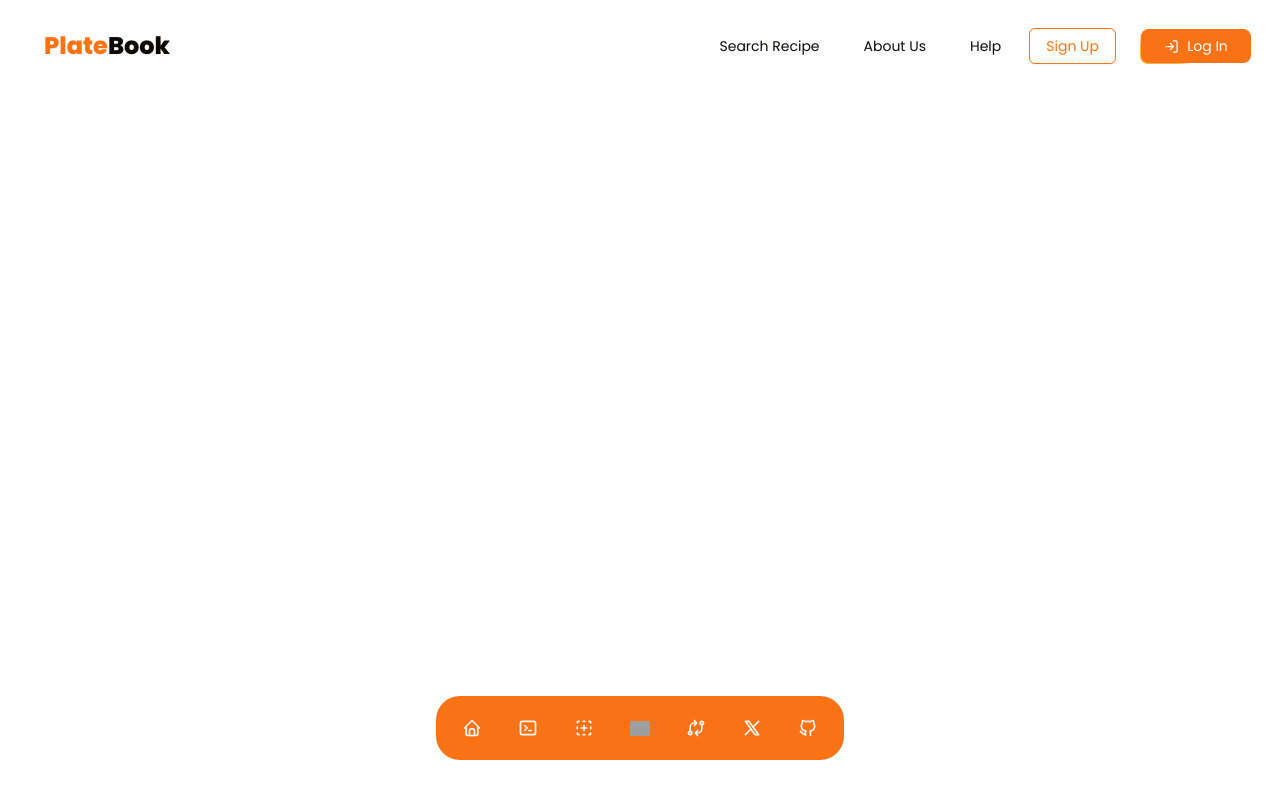
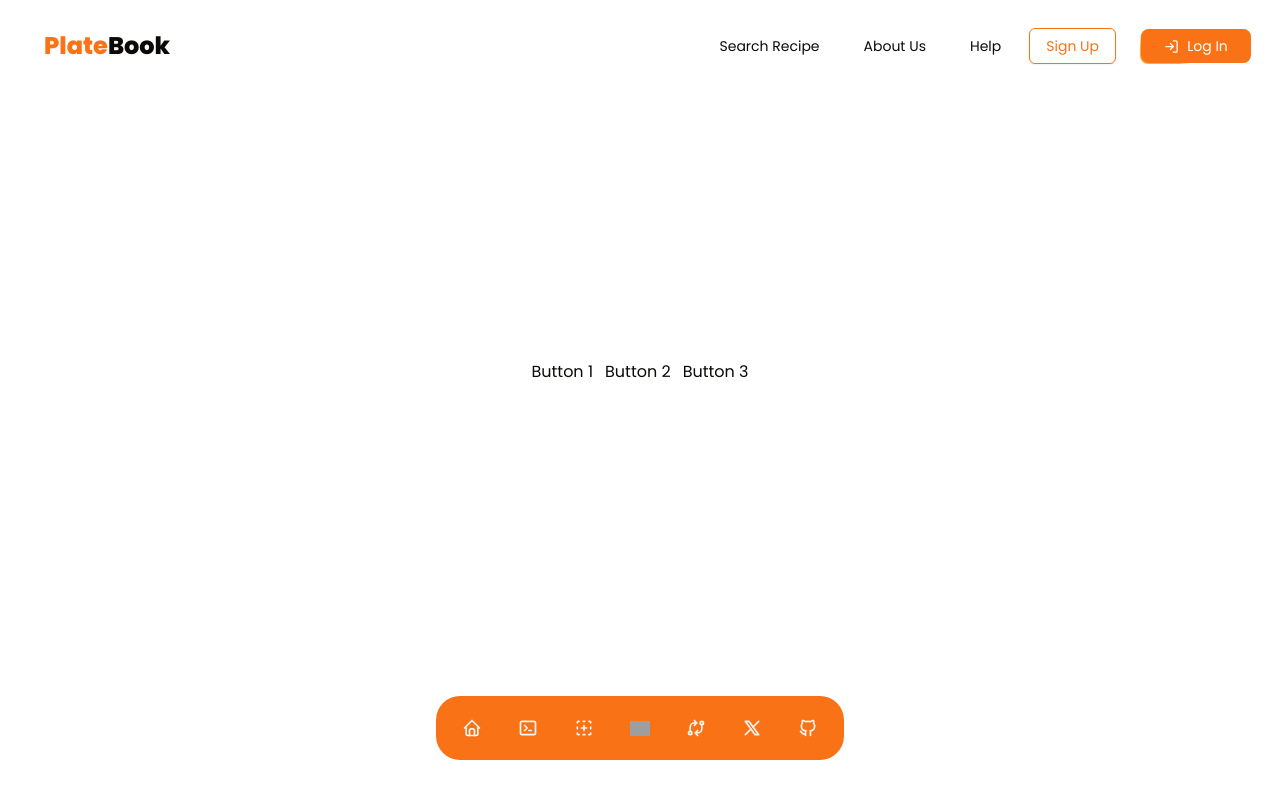
Before and after one commit to potakaaa/platebook, a Next.js app in the folder frontend/: page / in a window 1280 px wide. Built offline with nearby package versions, Linux system fonts and the light colour scheme; grey boxes are pictures that could not be loaded.

Commit message:
(frontend): adding a following hover effect

```diff
--- a/frontend/src/app/page.tsx
+++ b/frontend/src/app/page.tsx
@@ -1,6 +1,22 @@
 import FloatingNavbar from "@/components/navbar/FloatingNav";
 import Navbar from "@/components/navbar/Navbar";
+import AnimatedHover, { buttonType } from "@/components/ui/animated-hover";
 import React from "react";
+
+const buttons: buttonType[] = [
+  {
+    name: "Button 1",
+    buttonClassName: "",
+  },
+  {
+    name: "Button 2",
+    buttonClassName: "",
+  },
+  {
+    name: "Button 3",
+    buttonClassName: "",
+  },
+];
 
 const LandingPage = () => {
   return (
@@ -11,6 +27,7 @@ const LandingPage = () => {
         {/* This ensures content can fill the space above */}
         <nav className="flex items-center justify-center h-[35rem] w-full">
           <FloatingNavbar />
+          <AnimatedHover buttons={buttons} />
         </nav>
       </section>
     </div>
--- /dev/null
+++ b/frontend/src/components/ui/animated-hover.tsx
@@ -0,0 +1,56 @@
+"use client";
+
+import { AnimatePresence, motion } from "framer-motion";
+import React, { useState } from "react";
+import { Button } from "./button";
+import { cn } from "@/lib/utils";
+import Link from "next/link";
+
+export type buttonType = {
+  name: string;
+  onClick?: () => void;
+  buttonClassName: string;
+};
+
+const AnimatedHover = ({
+  buttons,
+  className,
+}: {
+  buttons: buttonType[];
+  className?: string;
+}) => {
+  const [hoveredIndex, setHoveredIndex] = useState<number | null>(null);
+  return (
+    <motion.div className="flex gap-3">
+      {buttons.map((button, index) => (
+        <Link
+          className={cn("relative group block", button.buttonClassName)}
+          href="#"
+          onMouseEnter={() => setHoveredIndex(index)}
+          onMouseLeave={() => setHoveredIndex(null)}
+        >
+          <AnimatePresence>
+            {hoveredIndex === index && (
+              <motion.span
+                className="absolute inset-0 h-full w-full bg-neutral-200 dark:bg-slate-800/[0.8] block  rounded-3xl"
+                layoutId="hoverBackground"
+                initial={{ opacity: 0 }}
+                animate={{
+                  opacity: 1,
+                  transition: { duration: 0.15 },
+                }}
+                exit={{
+                  opacity: 0,
+                  transition: { duration: 0.15, delay: 0.2 },
+                }}
+              />
+            )}
+          </AnimatePresence>
+          <span>{button.name}</span>
+        </Link>
+      ))}
+    </motion.div>
+  );
+};
+
+export default AnimatedHover;
--- /dev/null
+++ b/frontend/src/components/ui/card-hover-effect.tsx
@@ -0,0 +1,112 @@
+import { cn } from "@/lib/utils";
+import { AnimatePresence, motion } from "framer-motion";
+import Link from "next/link";
+import { useState } from "react";
+
+export const HoverEffect = ({
+  items,
+  className,
+}: {
+  items: {
+    title: string;
+    description: string;
+    link: string;
+  }[];
+  className?: string;
+}) => {
+  let [hoveredIndex, setHoveredIndex] = useState<number | null>(null);
+
+  return (
+    <div
+      className={cn(
+        "grid grid-cols-1 md:grid-cols-2  lg:grid-cols-3  py-10",
+        className
+      )}
+    >
+      {items.map((item, idx) => (
+        <Link
+          href={item?.link}
+          key={item?.link}
+          className="relative group  block p-2 h-full w-full"
+          onMouseEnter={() => setHoveredIndex(idx)}
+          onMouseLeave={() => setHoveredIndex(null)}
+        >
+          <AnimatePresence>
+            {hoveredIndex === idx && (
+              <motion.span
+                className="absolute inset-0 h-full w-full bg-neutral-200 dark:bg-slate-800/[0.8] block  rounded-3xl"
+                layoutId="hoverBackground"
+                initial={{ opacity: 0 }}
+                animate={{
+                  opacity: 1,
+                  transition: { duration: 0.15 },
+                }}
+                exit={{
+                  opacity: 0,
+                  transition: { duration: 0.15, delay: 0.2 },
+                }}
+
+              />
+            )}
+          </AnimatePresence>
+          <Card>
+            <CardTitle>{item.title}</CardTitle>
+            <CardDescription>{item.description}</CardDescription>
+          </Card>
+        </Link>
+      ))}
+    </div>
+  );
+};
+
+export const Card = ({
+  className,
+  children,
+}: {
+  className?: string;
+  children: React.ReactNode;
+}) => {
+  return (
+    <div
+      className={cn(
+        "rounded-2xl h-full w-full p-4 overflow-hidden bg-black border border-transparent dark:border-white/[0.2] group-hover:border-slate-700 relative z-20",
+        className
+      )}
+    >
+      <div className="relative z-50">
+        <div className="p-4">{children}</div>
+      </div>
+    </div>
+  );
+};
+export const CardTitle = ({
+  className,
+  children,
+}: {
+  className?: string;
+  children: React.ReactNode;
+}) => {
+  return (
+    <h4 className={cn("text-zinc-100 font-bold tracking-wide mt-4", className)}>
+      {children}
+    </h4>
+  );
+};
+export const CardDescription = ({
+  className,
+  children,
+}: {
+  className?: string;
+  children: React.ReactNode;
+}) => {
+  return (
+    <p
+      className={cn(
+        "mt-8 text-zinc-400 tracking-wide leading-relaxed text-sm",
+        className
+      )}
+    >
+      {children}
+    </p>
+  );
+};
```
